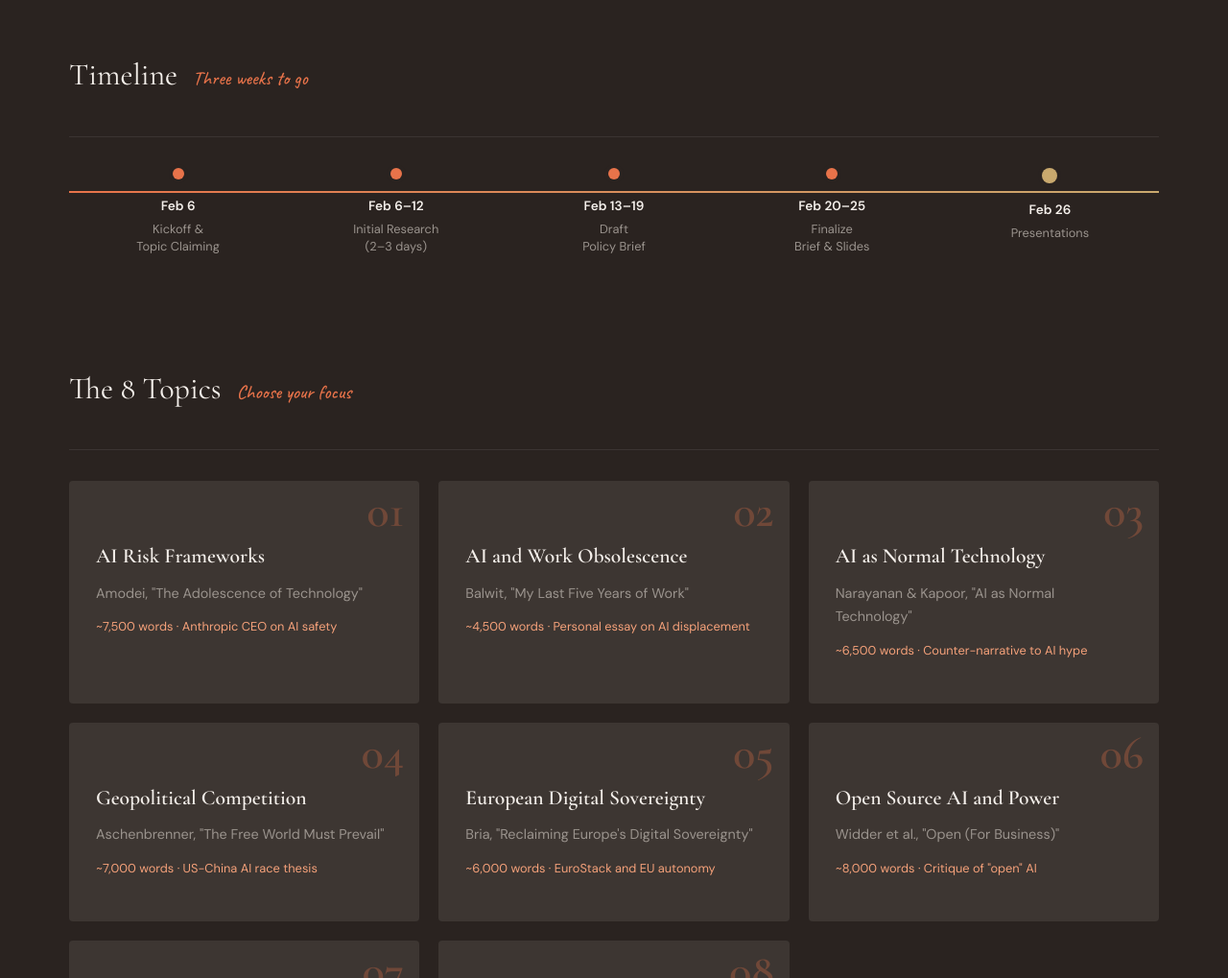
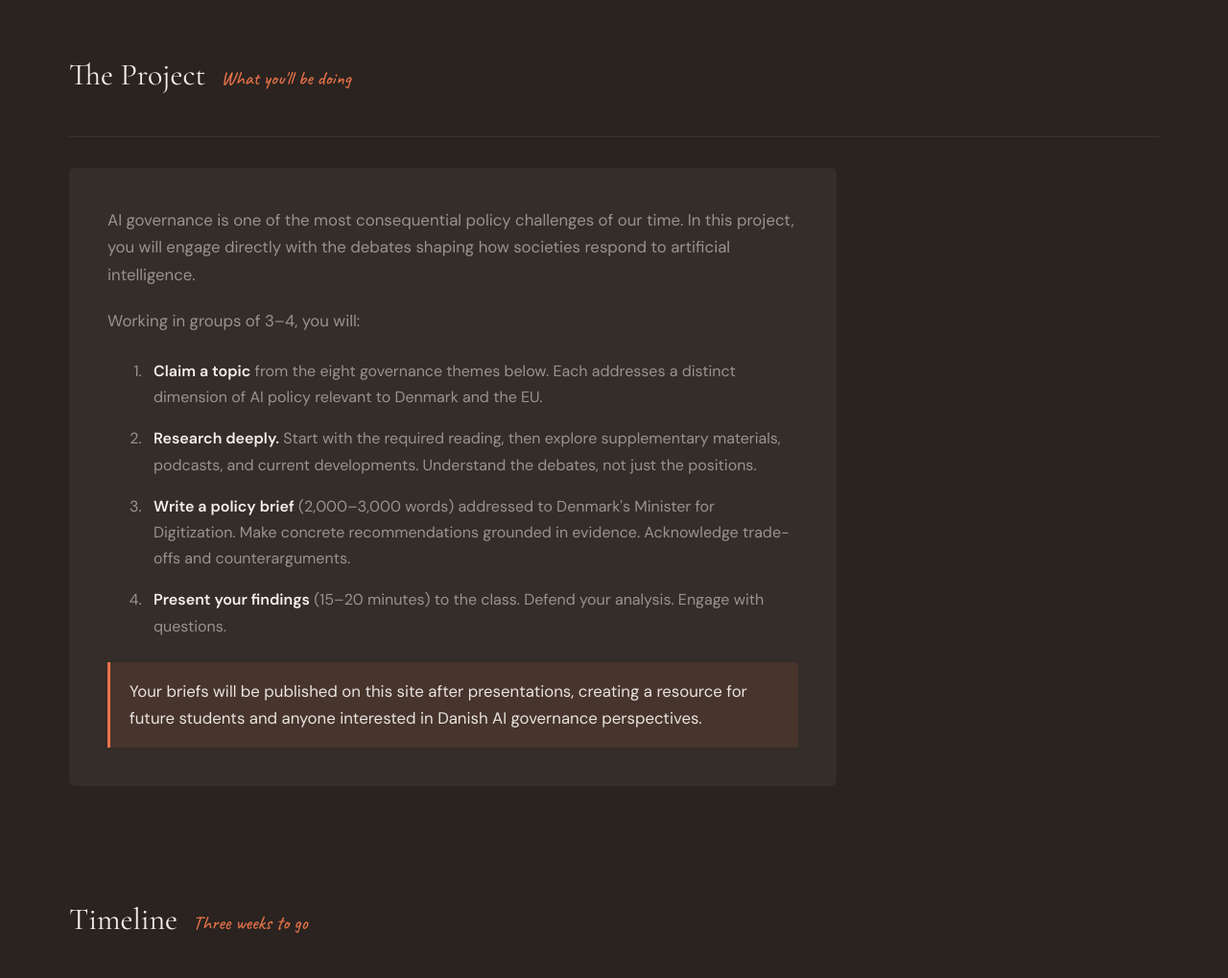
Before and after one commit to RJuro/ai-governance-course, a plain HTML site: page index.html in a window 1280 px wide. Shown: the part 938-1957 px from the top of the page at 96% size. Drawn offline with nearby package versions, Linux system fonts and the light colour scheme.

Commit message:
Add project overview section with publication note

```diff
--- a/index.html
+++ b/index.html
@@ -223,6 +223,48 @@
       font-family: 'Caveat', cursive;
       font-size: 1.25rem;
       color: var(--coral);
+    }
+
+    /* Project Overview */
+    .project-overview {
+      margin: 3rem 0 4rem;
+    }
+
+    .overview-content {
+      background: var(--bg-warm);
+      border-radius: 6px;
+      padding: 2.5rem;
+      max-width: 800px;
+    }
+
+    .overview-content p {
+      color: var(--text-muted);
+      margin-bottom: 1.25rem;
+      font-size: 1.05rem;
+    }
+
+    .overview-content ol {
+      margin: 1.5rem 0 1.5rem 1.25rem;
+      color: var(--text-muted);
+    }
+
+    .overview-content li {
+      margin-bottom: 1rem;
+      padding-left: 0.5rem;
+    }
+
+    .overview-content li strong {
+      color: var(--cream);
+    }
+
+    .overview-content .highlight {
+      background: rgba(232, 115, 74, 0.1);
+      border-left: 3px solid var(--coral);
+      padding: 1rem 1.25rem;
+      margin-top: 1.5rem;
+      margin-bottom: 0;
+      border-radius: 0 4px 4px 0;
+      color: var(--text-light);
     }
 
     /* Timeline */
@@ -695,6 +737,24 @@
       </div>
     </div>
 
+    <section class="project-overview" id="overview">
+      <div class="section-header">
+        <h2>The Project</h2>
+        <span class="accent">What you'll be doing</span>
+      </div>
+      <div class="overview-content">
+        <p>AI governance is one of the most consequential policy challenges of our time. In this project, you will engage directly with the debates shaping how societies respond to artificial intelligence.</p>
+        <p>Working in groups of 3–4, you will:</p>
+        <ol>
+          <li><strong>Claim a topic</strong> from the eight governance themes below. Each addresses a distinct dimension of AI policy relevant to Denmark and the EU.</li>
+          <li><strong>Research deeply.</strong> Start with the required reading, then explore supplementary materials, podcasts, and current developments. Understand the debates, not just the positions.</li>
+          <li><strong>Write a policy brief</strong> (2,000–3,000 words) addressed to Denmark's Minister for Digitization. Make concrete recommendations grounded in evidence. Acknowledge trade-offs and counterarguments.</li>
+          <li><strong>Present your findings</strong> (15–20 minutes) to the class. Defend your analysis. Engage with questions.</li>
+        </ol>
+        <p class="highlight">Your briefs will be published on this site after presentations, creating a resource for future students and anyone interested in Danish AI governance perspectives.</p>
+      </div>
+    </section>
+
     <section class="timeline" id="timeline">
       <div class="section-header">
         <h2>Timeline</h2>
```
